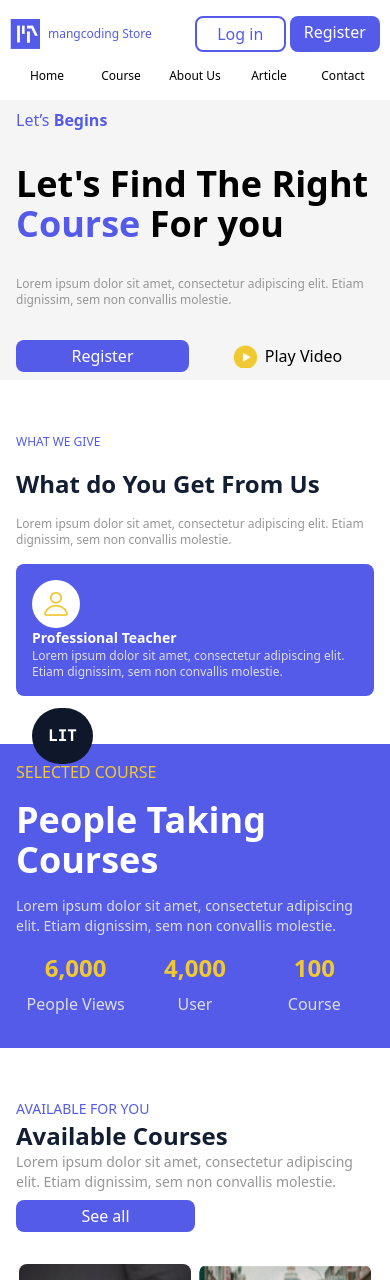
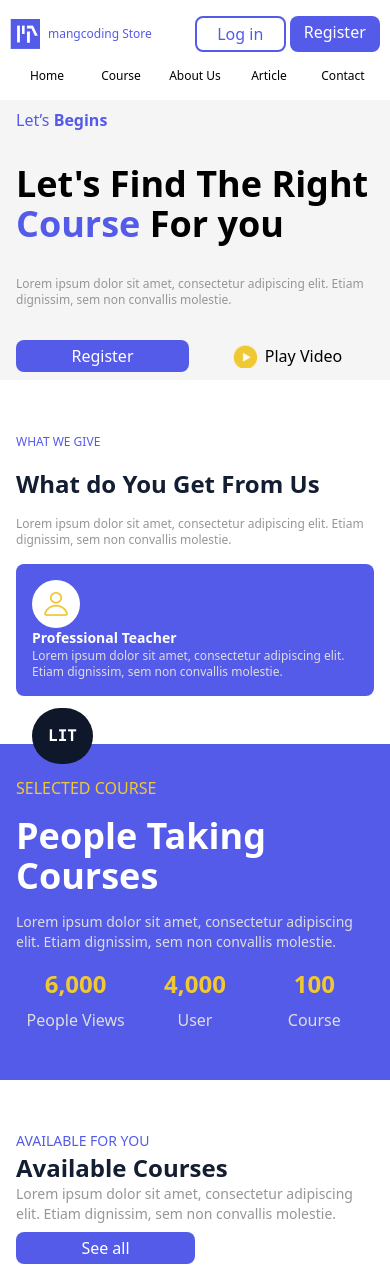
Before and after one commit to Molaei07/design-tailwind, a React (Vite) app: page / in a window 390 px wide. Shown: the top 1280 px of the page. Built offline with nearby package versions, Linux system fonts and the light colour scheme.

Commit message:
add "py-4" in container for add spacing

```diff
--- a/src/components/content/poster/chooseCoursePoster.jsx
+++ b/src/components/content/poster/chooseCoursePoster.jsx
@@ -10,7 +10,7 @@
 
 export const ChooseCoursePoster = () => {
     return (
-        <div className="bg-mainColor dark:bg-blue-950 w-full flex justify-center items-center px-4 lg:px-20 lg:py-8">
+        <div className="bg-mainColor dark:bg-blue-950 w-full flex justify-center items-center px-4 py-4 lg:px-20 lg:py-8">
             <div className="flex justify-between items-center gap-x-8 md:gap-x-0 w-full  md:w-[85%]">
                 <div className="hidden sm:block w-[300px] h-[300px] lg:w-[400px] lg:h-[400px] xl:w-[500px] xl:h-[500px]">
                     <img className="w-full h-full" src="./Group 1964.png" alt="Logo" />
```
